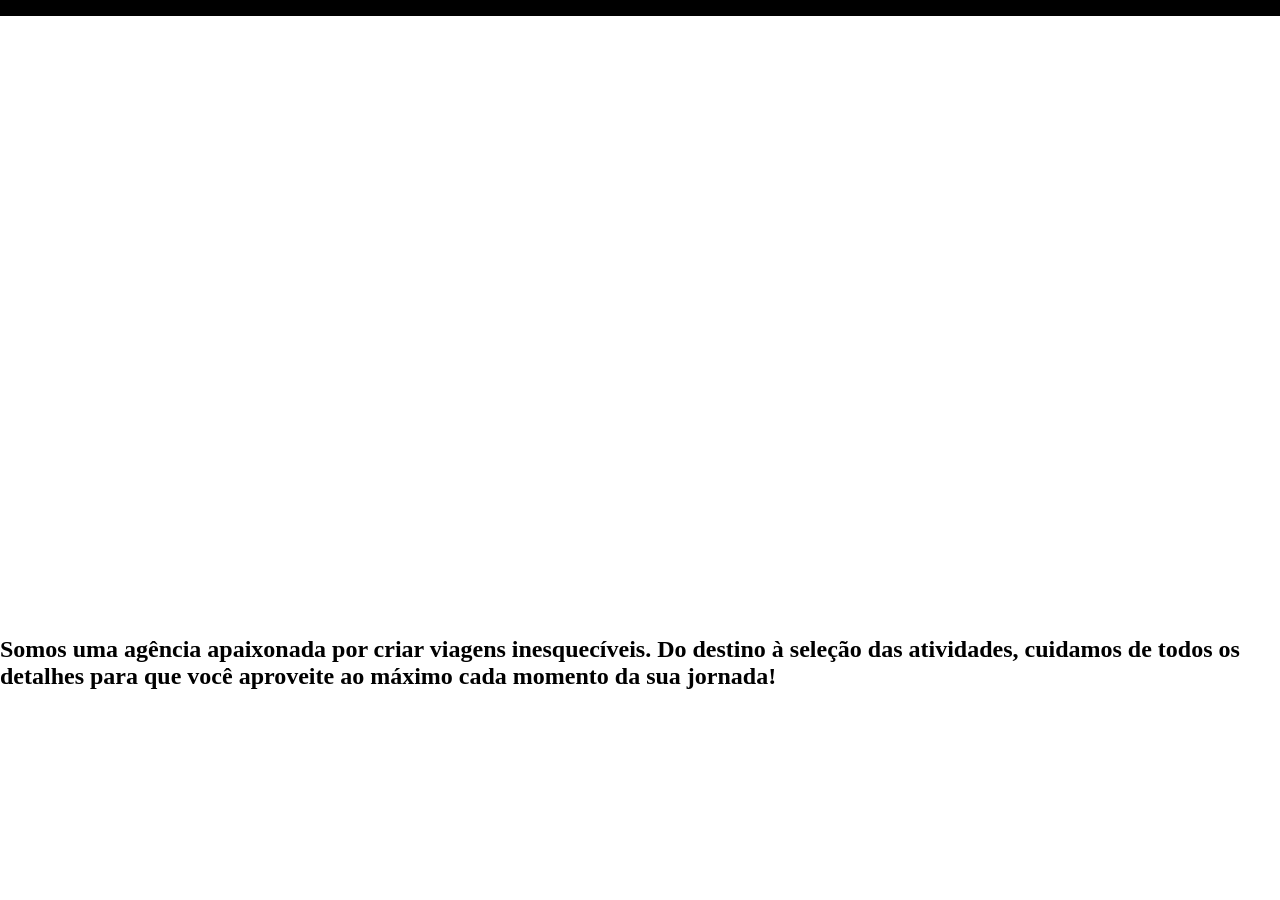
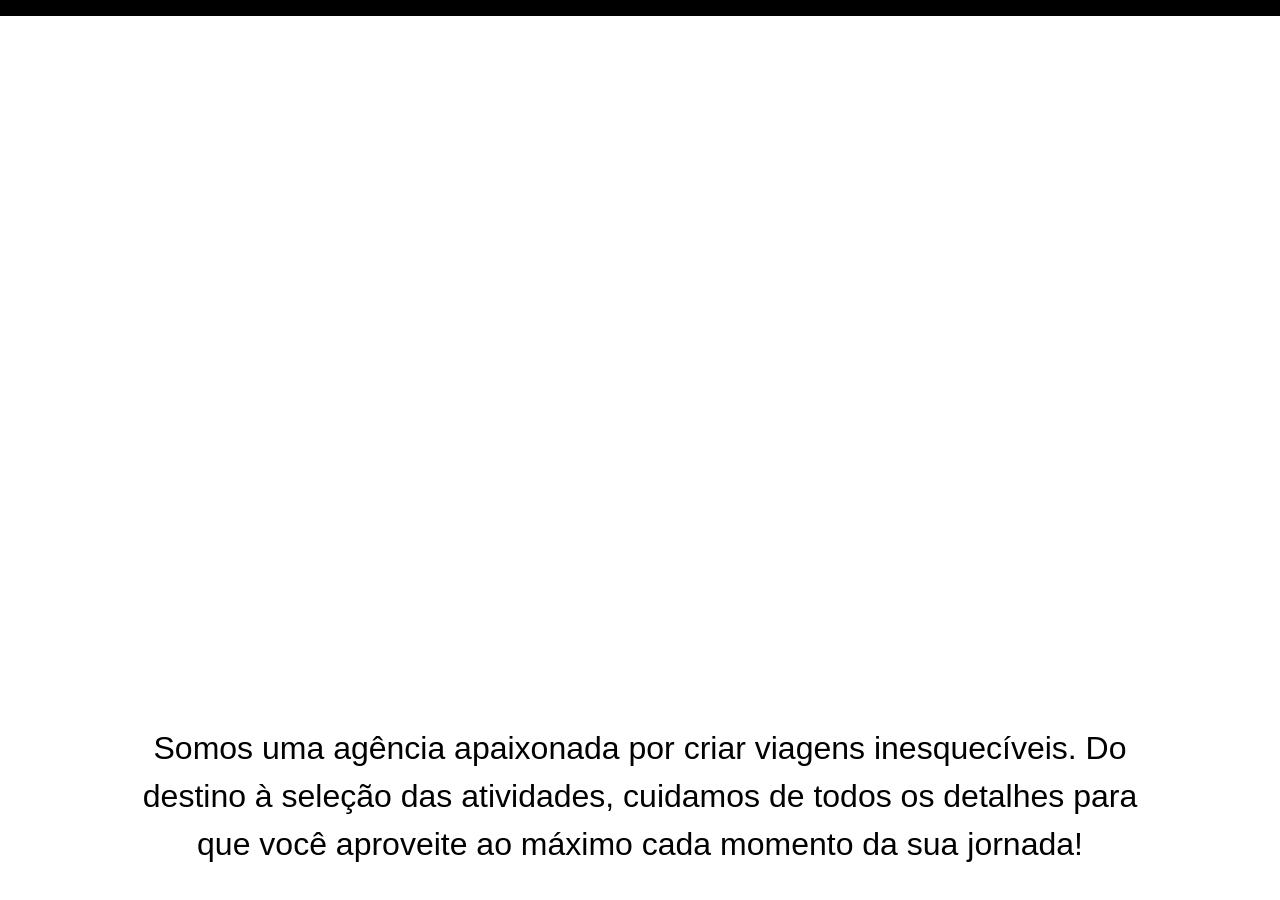
Before and after one commit to carolinneVictoria/landing-pages, a plain HTML site: page jornadaViagens/index.html in a window 1280 px wide. Shown: the part 124-1024 px from the top of the page. Before the commit the page ends 814 px from the top, so only its background shows below. Drawn offline with Linux system fonts and the light colour scheme; a web font is replaced by a local one.

Commit message:
Finaliza hero

```diff
--- a/jornadaViagens/css/hero.css
+++ b/jornadaViagens/css/hero.css
@@ -3,6 +3,16 @@
     width: 100%;
     background-image: url('../assets/bannerHomepage.png');
     background-size: cover;
+}
+.hero h2{
+    padding: 88px 48px;
+    margin: 0px;
+    font-weight: var(--text-weight);
+    text-align: center;
+    font-size: 20px;
+    line-height: 1.5;
+    text-align: center;
+    font-family: "Montserrat", sans-serif;
 }
 
 @media screen and (min-width: 768px) {
@@ -12,6 +22,10 @@
         background-image: url('../assets/bannerTablet.jpg');
         background-size: cover;
     }
+    .hero h2{
+        padding: 88px 48px;
+        font-size: 32px;
+    }
 }
 @media screen and (min-width: 1024px) {
     .hero-img{
@@ -20,4 +34,7 @@
         background-image: url('../assets/Maldivas.jpg');
         background-size: cover;
     }
+    .hero h2{
+        padding: 88px 120px;
+    }
 }
```
